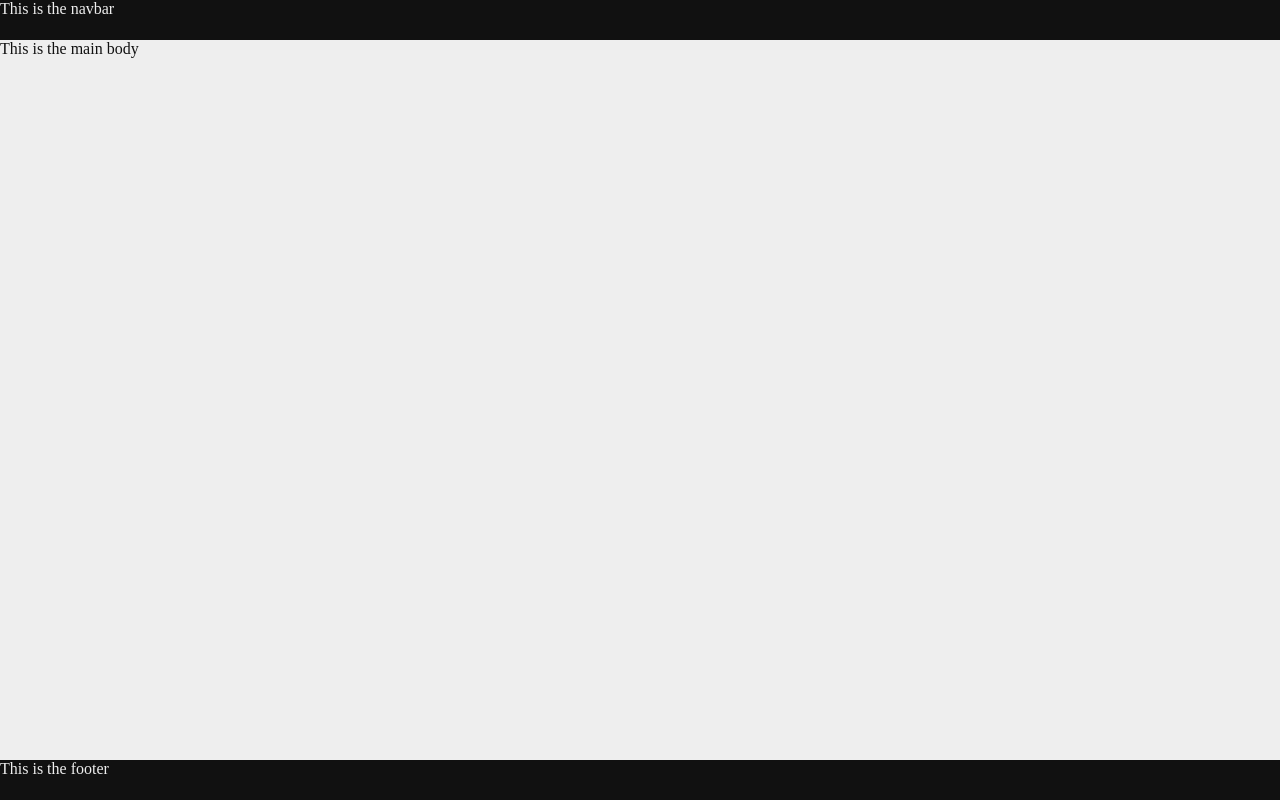
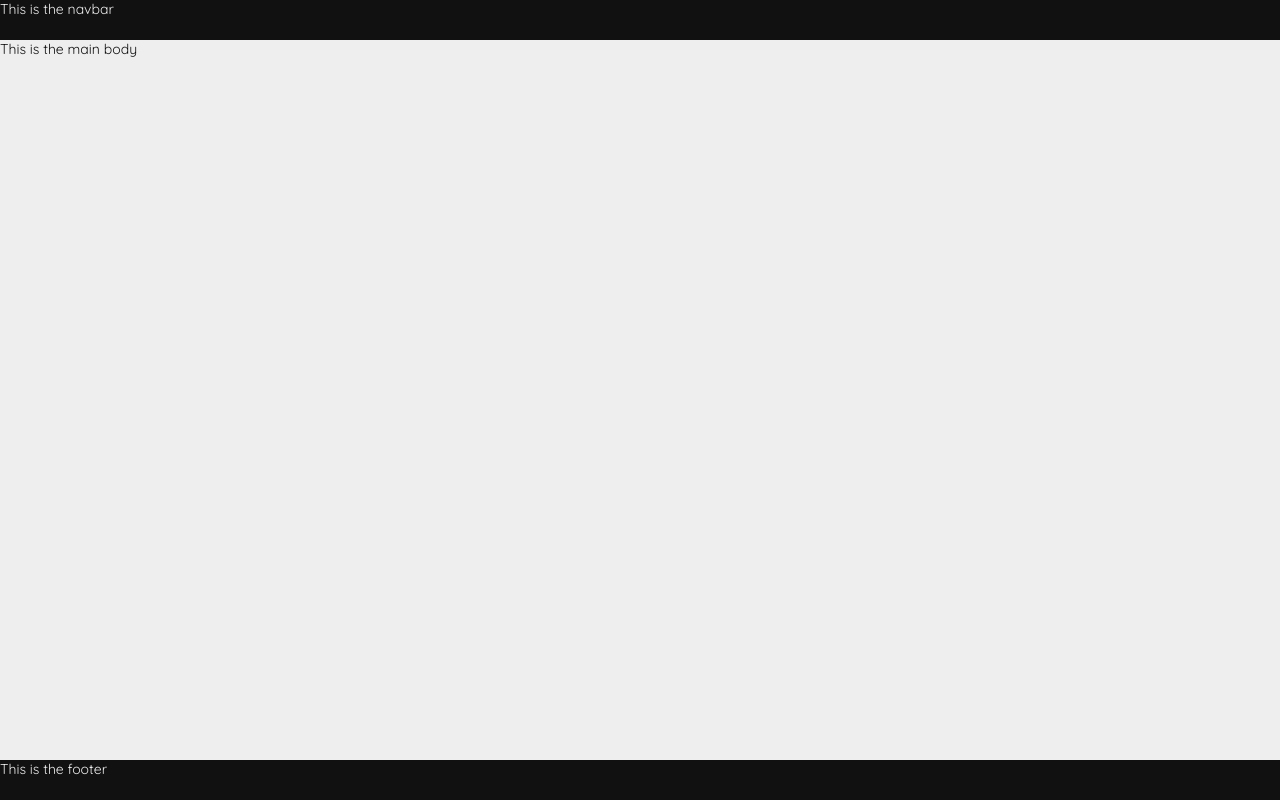
Before and after one commit to joe-gerhard/mtg-filter-mern, a React (Create React App) app: page / in a window 1280 px wide. Built offline with nearby package versions, Linux system fonts and the light colour scheme.

Commit message:
Add Quicksand google font and apply it to the global style

```diff
--- a/public/index.html
+++ b/public/index.html
@@ -24,6 +24,7 @@
       work correctly both with client-side routing and a non-root public URL.
       Learn how to configure a non-root public URL by running `npm run build`.
     -->
+    <link href="https://fonts.googleapis.com/css?family=Quicksand&display=swap" rel="stylesheet">
     <title>React App</title>
   </head>
   <body>
--- a/src/styles/globalStyle.js
+++ b/src/styles/globalStyle.js
@@ -5,6 +5,8 @@
     box-sizing: border-box;
     padding: 0;
     margin: 0;
+    font-family: 'Quicksand', sans-serif;
+    font-size: 14px;
   }
 `
 
```
